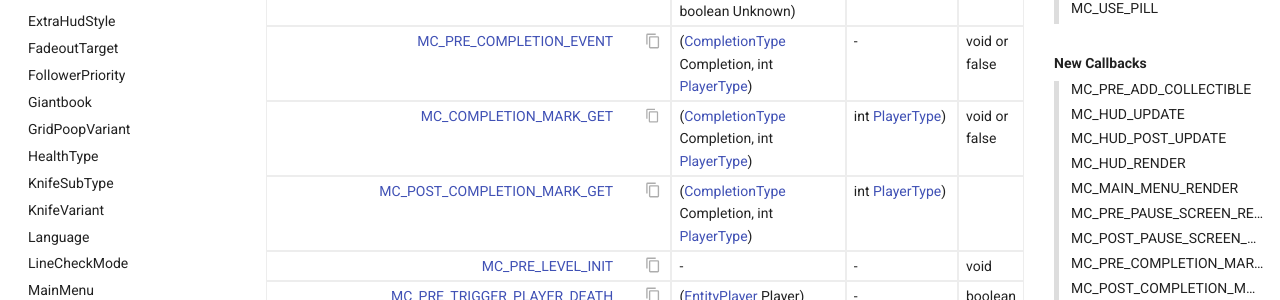
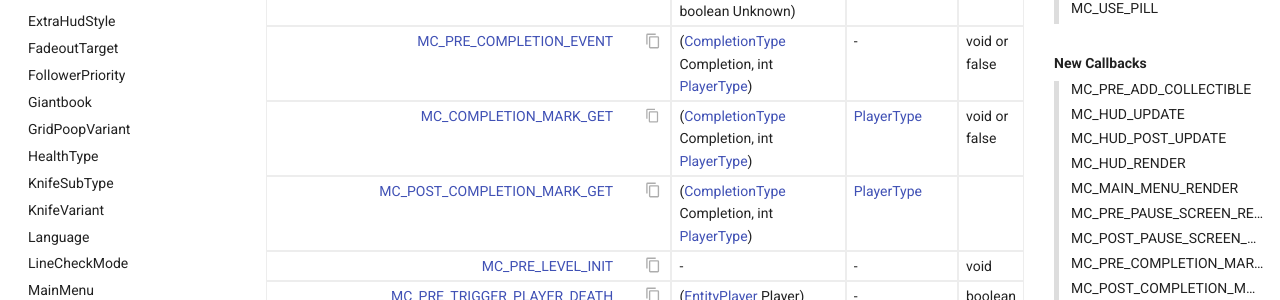
Before and after one commit to TeamREPENTOGON/REPENTOGON, an MkDocs documentation site: the page built from documentation/docs/enums/ModCallbacks.md, in a window 1280 px wide and 900 px high, scrolled down 1601 px. Shown: the part 152-452 px from the top of the window. Built offline with MkDocs 1.6.1 and Material for MkDocs 9.7.7, drawn with Linux system fonts in a browser that asks for light colours; comment, search, counter and statistics services are not loaded; the version menu is left out.

Commit message:
doc fun fixes that never end

```diff
--- a/documentation/docs/enums/ModCallbacks.md
+++ b/documentation/docs/enums/ModCallbacks.md
@@ -218,14 +218,14 @@
 
 |ID|Name|Function Args|Optional Args|Return Type|
 |:--|:--|:--|:--|:--|
-|1047 |MC_COMPLETION_MARK_GET {: .copyable } | ([CompletionType](CompletionType.md) Completion, int [PlayerType](https://wofsauge.github.io/IsaacDocs/rep/enums/PlayerType.html)) | int [PlayerType](https://wofsauge.github.io/IsaacDocs/rep/enums/PlayerType.html)) | void or false |
+|1047 |MC_COMPLETION_MARK_GET {: .copyable } | ([CompletionType](CompletionType.md) Completion, int [PlayerType](https://wofsauge.github.io/IsaacDocs/rep/enums/PlayerType.html)) | [PlayerType](https://wofsauge.github.io/IsaacDocs/rep/enums/PlayerType.html) | void or false |
 
 ### MC_POST_COMPLETION_MARK_GET
 Triggers after the player gets a completion mark, getting as a parameter the code for the mark in question and the playertype.
 
 |ID|Name|Function Args|Optional Args|Return Type|
 |:--|:--|:--|:--|:--|
-|1048 |MC_POST_COMPLETION_MARK_GET {: .copyable } | ([CompletionType](CompletionType.md) Completion, int [PlayerType](https://wofsauge.github.io/IsaacDocs/rep/enums/PlayerType.html)) | int [PlayerType](https://wofsauge.github.io/IsaacDocs/rep/enums/PlayerType.html)) |
+|1048 |MC_POST_COMPLETION_MARK_GET {: .copyable } | ([CompletionType](CompletionType.md) Completion, int [PlayerType](https://wofsauge.github.io/IsaacDocs/rep/enums/PlayerType.html)) | [PlayerType](https://wofsauge.github.io/IsaacDocs/rep/enums/PlayerType.html) |
 
 
 ### MC_PRE_LEVEL_INIT {: .copyable }
```
